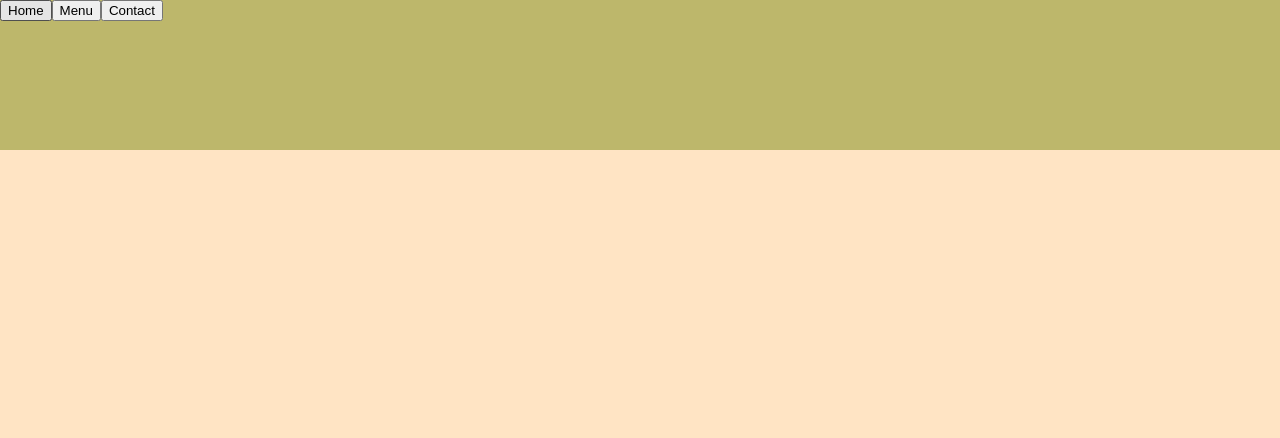
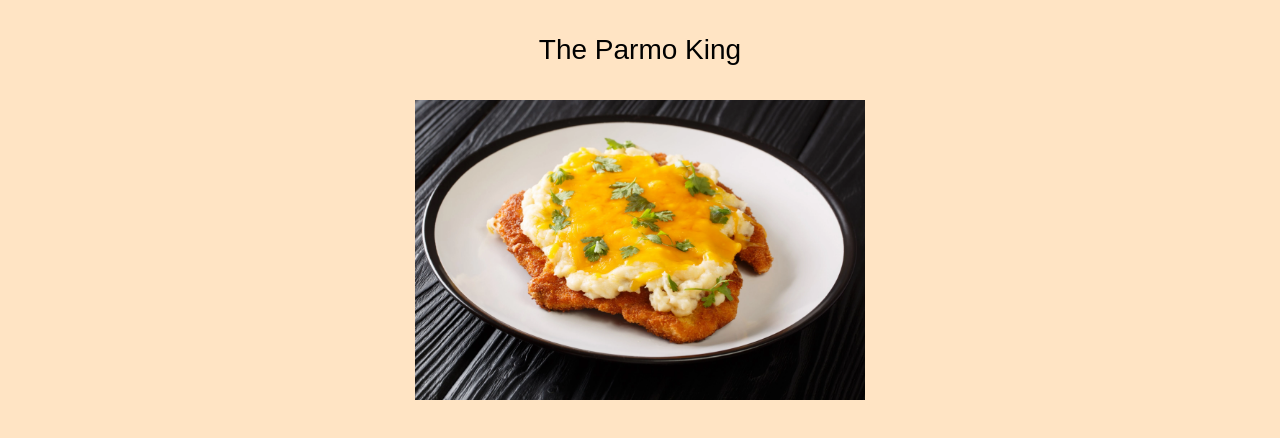
Before and after one commit to Nortski78/restaurant, a plain HTML site: page index.html in a window 1280 px wide. Drawn offline with Linux system fonts and the light colour scheme.

Commit message:
statred again

```diff
--- a/main.js
+++ b/main.js
@@ -1 +1 @@
-(()=>{"use strict";const t=(t,e=!1)=>{let a=t,s=e;const c=document.createElement("button");return c.classList.add("menu-item"),c.textContent=a,e&&c.classList.add("active"),{getName:()=>a,getActiveStatus:()=>s,setName:t=>a=t,setActiveStatus:t=>s=t}},e=function(){const e=document.createElement("div");return e.classList.add("header"),e.appendChild(function(){let e=(()=>{let t=[];return{addItem:e=>{t.push(e)},getItems:()=>t}})(),a=t("Home",!0),s=t("Menu"),c=t("Contact");e.addItem(a),e.addItem(s),e.addItem(c);const n=document.createElement("div");return n.classList.add("navbar"),e.getItems().forEach((t=>{const a=document.createElement("button");a.classList.add("nav-item"),a.textContent=t.getName(),t.getActiveStatus()&&a.classList.add("active"),a.addEventListener("click",(()=>{a.classList.add("active"),function(t,e,a){document.querySelectorAll(".nav-item").forEach((t=>{t!==a&&t.classList.remove("active")}));for(let a of e.getItems())a===t?a.setActiveStatus(!0):a.setActiveStatus(!1);e.getItems().forEach((t=>{console.log(`${t.getName()} : ${t.getActiveStatus()}`)}))}(t,e,a)})),n.appendChild(a)})),n}()),e};document.querySelector("#content").appendChild(e())})();
+(()=>{"use strict";!function(){const e=document.querySelector("#content"),t=document.createElement("div"),n=document.createElement("div"),d=document.createElement("div"),a=document.createElement("h1"),c=document.createElement("img");t.classList.add("data-container"),n.classList.add("heading-container"),d.classList.add("image-container"),c.classList.add("contain"),c.src="./parmo.webp",a.textContent="The Parmo King",n.appendChild(a),d.appendChild(c),t.appendChild(n),t.appendChild(d),e.appendChild(t)}()})();
--- a/style.css
+++ b/style.css
@@ -2,6 +2,11 @@
 
 html, body {
     height: 100%;
+}
+
+h1 {
+    font-family: fantasy;
+    font-size: 28px;
 }
 
 main {
@@ -16,8 +21,30 @@ main {
     background-color:bisque;
 }
 
-.header {
-    height: 150px;
+.data-container {
+    display: flex;
+    flex-direction: column;
+    width: 90%;
+}
+
+.heading-container {
+    display: flex;
+    justify-content: center;
+    align-items: center;
     width: 100%;
-    background-color: darkkhaki;
+    height: 100px;
 }
+
+.image-container {
+    width: 100%;
+    height: 300px;
+}
+
+.image-container img {
+    width: 100%;
+    height: 100%;
+}
+
+.contain {
+    object-fit: contain;
+}
```
Also changed, not shown: parmo.webp (added).
